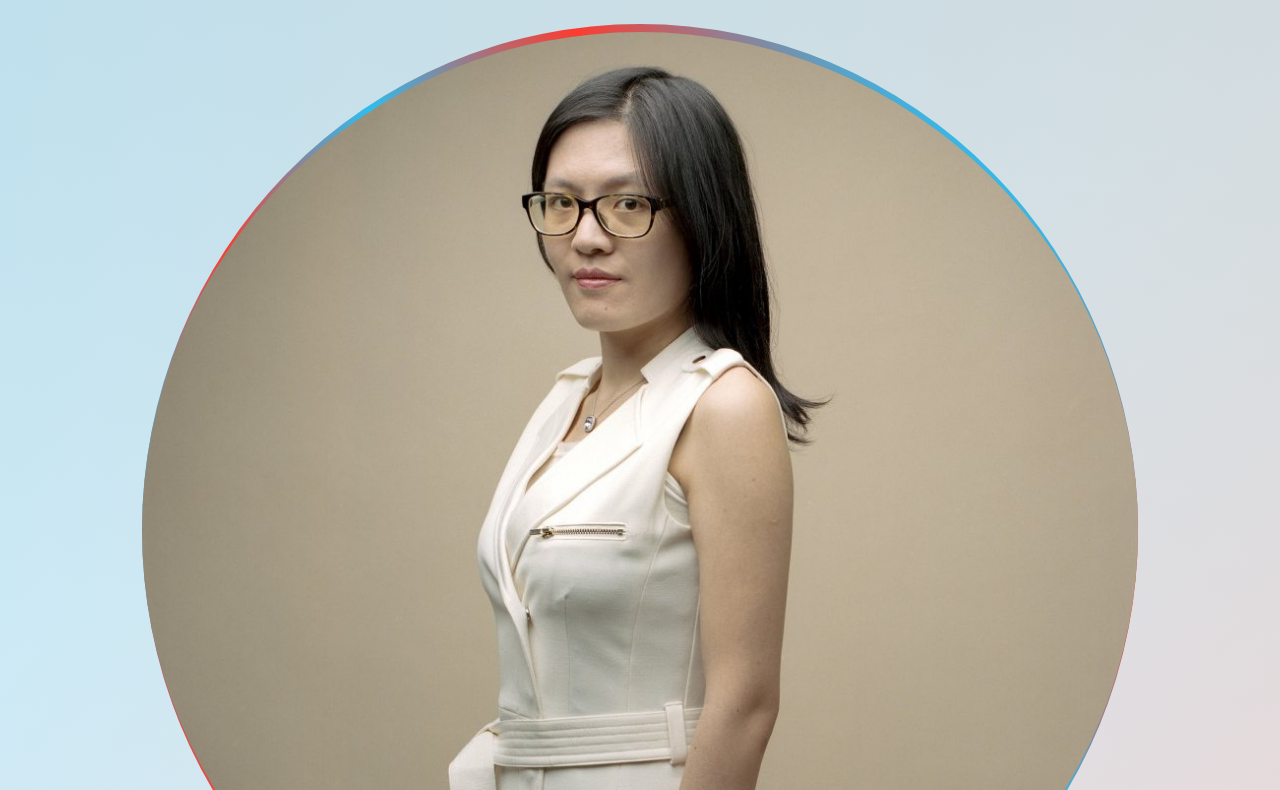
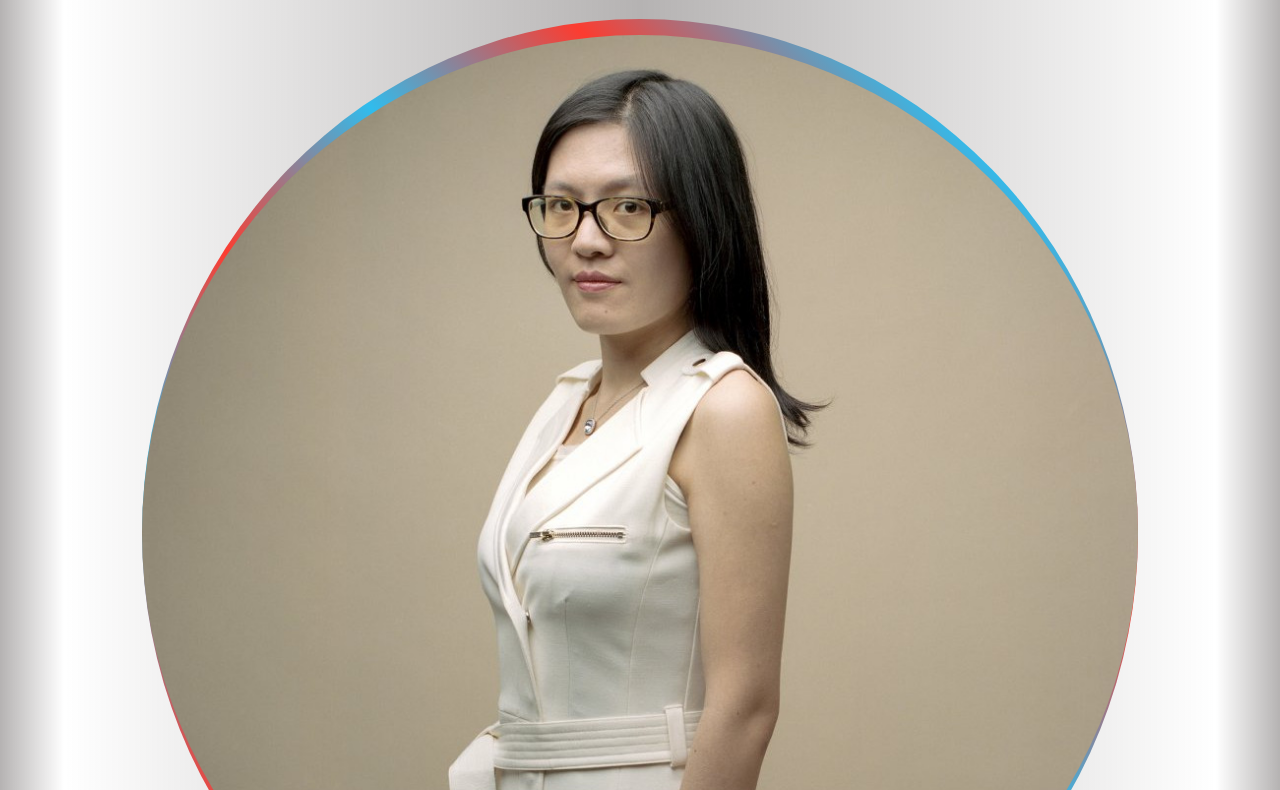
Before and after one commit to brandon-wallace/fcctributepage, a plain HTML site: page index.html in a window 1280 px wide. Shown: the part 331-1121 px from the top of the page. Drawn offline with nearby package versions, Linux system fonts and the light colour scheme.

Commit message:
Change gradient
The background gradient was altered for an improved look using
light grey colors.

```diff
--- a/css/style.css
+++ b/css/style.css
@@ -1,7 +1,7 @@
 html,
 body {
   width: 100%;
-  height: auto;
+  height: 100%;
 }
 
 html {
@@ -14,15 +14,18 @@ body {
   margin: 0;
   color: #191919;
   font-family: 'Open Sans', sans-serif;
-  background: -webkit-linear-gradient(233deg, hsla(0, 1%, 72%, 0.5), hsla(0, 1%, 72%, 0) 70.71%),
-            -webkit-linear-gradient(323deg, hsla(197, 100%, 73%, 0.5), hsla(197, 100%, 73%, 0) 70.71%),
-            -webkit-linear-gradient(114deg, hsla(1, 100%, 71%, 0.5), hsla(1, 100%, 71%, 0) 70.71%);
-  background: -o-linear-gradient(233deg, hsla(0, 1%, 72%, 0.5), hsla(0, 1%, 72%, 0) 70.71%),
-            -o-linear-gradient(323deg, hsla(197, 100%, 73%, 0.5), hsla(197, 100%, 73%, 0) 70.71%),
-            -o-linear-gradient(114deg, hsla(1, 100%, 71%, 0.5), hsla(1, 100%, 71%, 0) 70.71%);
-  background: linear-gradient(217deg, hsla(0, 1%, 72%, 0.5), hsla(0, 1%, 72%, 0) 70.71%),
-            linear-gradient(127deg, hsla(197, 100%, 73%, 0.5), hsla(197, 100%, 73%, 0) 70.71%),
-            linear-gradient(336deg, hsla(1, 100%, 71%, 0.5), hsla(1, 100%, 71%, 0) 70.71%);
+  background-image: -webkit-gradient(linear, left top, right top, from(hsla(6.7, 5.3%, 26.1%, 0.4)),
+              color-stop(5%, hsla(6.7, 5.3%, 26.1%, 0)), color-stop(hsla(6.7, 5.3%, 26.1%, 0.4)),
+              color-stop(95%, hsla(6.7, 5.3%, 26.1%, 0)), to(hsla(6.7, 5.3%, 26.1%, 0.4)));
+              background-image: -webkit-linear-gradient(left, hsla(6.7, 5.3%, 26.1%, 0.4),
+              hsla(6.7, 5.3%, 26.1%, 0) 5%, hsla(6.7, 5.3%, 26.1%, 0.4),
+              hsla(6.7, 5.3%, 26.1%, 0) 95%, hsla(6.7, 5.3%, 26.1%, 0.4));
+              background-image: -o-linear-gradient(left, hsla(6.7, 5.3%, 26.1%, 0.4),
+              hsla(6.7, 5.3%, 26.1%, 0) 5%, hsla(6.7, 5.3%, 26.1%, 0.4),
+              hsla(6.7, 5.3%, 26.1%, 0) 95%, hsla(6.7, 5.3%, 26.1%, 0.4));
+              background-image: linear-gradient(left, hsla(6.7, 5.3%, 26.1%, 0.4),
+              hsla(6.7, 5.3%, 26.1%, 0) 5%, hsla(6.7, 5.3%, 26.1%, 0.4),
+              hsla(6.7, 5.3%, 26.1%, 0) 95%, hsla(6.7, 5.3%, 26.1%, 0.4));
 }
 
 a {
@@ -73,15 +76,18 @@ a {
 .img-container {
   width: 100%;
   display: flex;
+  margin: 0 auto;
+  max-width: 1012px;
   border-radius: 50%;
   justify-content: center;
-  background-image: linear-gradient(to left bottom, var(--red), var(--blue), var(--red), var(--blue), var(--red), var(--blue), var(--red), var(--blue));
+  background-image: linear-gradient(to left bottom, var(--red), var(--blue),
+  var(--red), var(--blue), var(--red), var(--blue), var(--red), var(--blue));
 }
 
 #image {
   width: 100%;
   height: auto;
-  margin: .5rem;
+  margin: 1rem;
   display: none;
   max-width: 1012px;
   border-radius: 50%;
@@ -90,7 +96,7 @@ a {
 #img-caption {
   display: none;
   font-weight: 900;
-  margin-top: .5em;
+  margin-top: .4em;
   font-size: 1.5rem;
   text-transform: uppercase;
   font-family: 'Open Sans Condensed', sans-serif;
@@ -204,7 +210,7 @@ footer {
 
 @media only screen and (min-width: 1000px) {
   #title {
-    font-size: 6rem;
+    font-size: 7rem;
   }
 }
 
```
